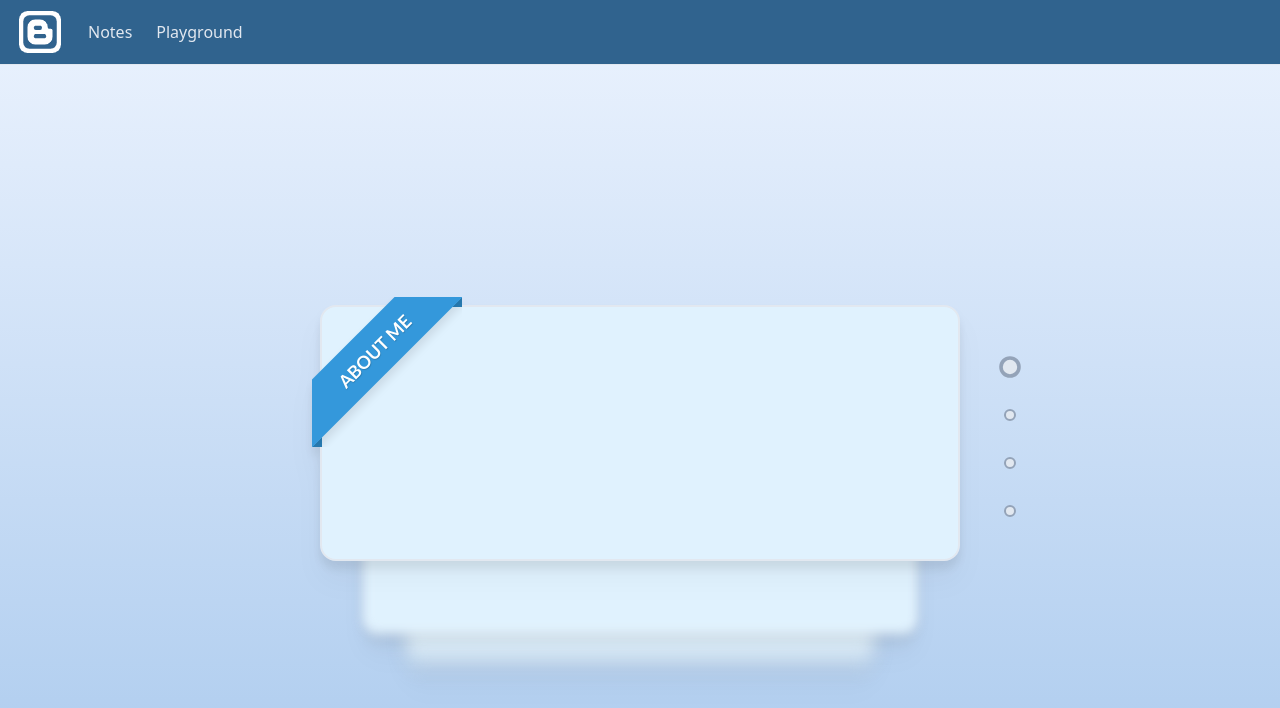
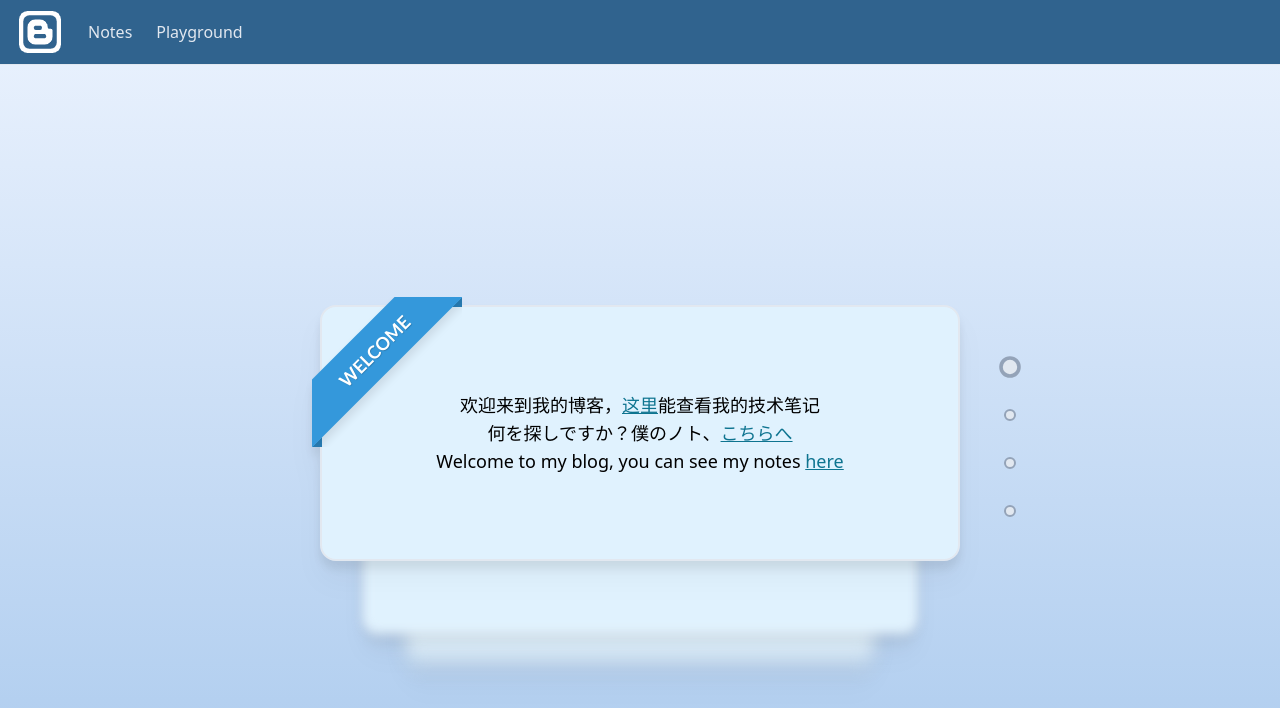
Before and after one commit to tsunemori-akane/my-blog, a Next.js app: page / in a window 1280 px wide. Shown: the top 708 px of the page. Built offline with nearby package versions, Linux system fonts and the light colour scheme.

Commit message:
home page content

```diff
--- a/pages/index.tsx
+++ b/pages/index.tsx
@@ -16,16 +16,24 @@ export default function Home() {
       <div className="flex-1 flex bg-gradient-to-t from-[#accbee] to-[#e7f0fd] justify-center items-center" >
         <Carousel>
           <div className='carousel-card'>
-            <div className="ribbon ribbon-top-left"><span>about me</span></div>
+            <div className="ribbon ribbon-top-left"><span>welcome</span></div>
+            <div className='text-lg'>
+              <div>欢迎来到我的博客，<Link href="/docs" className='underline text-cyan-700'>这里</Link>能查看我的技术笔记</div>
+              <div>何を探しですか？僕のノト、<Link href="/docs" className='underline text-cyan-700'>こちらへ</Link></div>
+              <div>Welcome to my blog, you can see my notes <Link href="/docs" className='underline text-cyan-700'>here</Link></div>
+            </div>
+          </div>
+          <div className='carousel-card'>
+            <div className="ribbon ribbon-top-left"><span>motto</span></div>
+            <div className='text-2xl'>Life, Life and Life</div>
+          </div>
+          <div className='carousel-card'>
+            <div className="ribbon ribbon-top-left"><span>favorvites</span></div>
+            <div className='text-2xl'>Freedom, Family and Fun</div>
           </div>
           <div className='carousel-card'>
             <div className="ribbon ribbon-top-left"><span>contact</span></div>
-          </div>
-          <div className='carousel-card'>
-            <div className="ribbon ribbon-top-left"><span>favorvites</span></div>
-          </div>
-          <div className='carousel-card'>
-            <div className="ribbon ribbon-top-left"><span>life</span></div>
+            <div className='text-2xl'>Webchat: de_cyl</div>
           </div>
         </Carousel>
 
```
